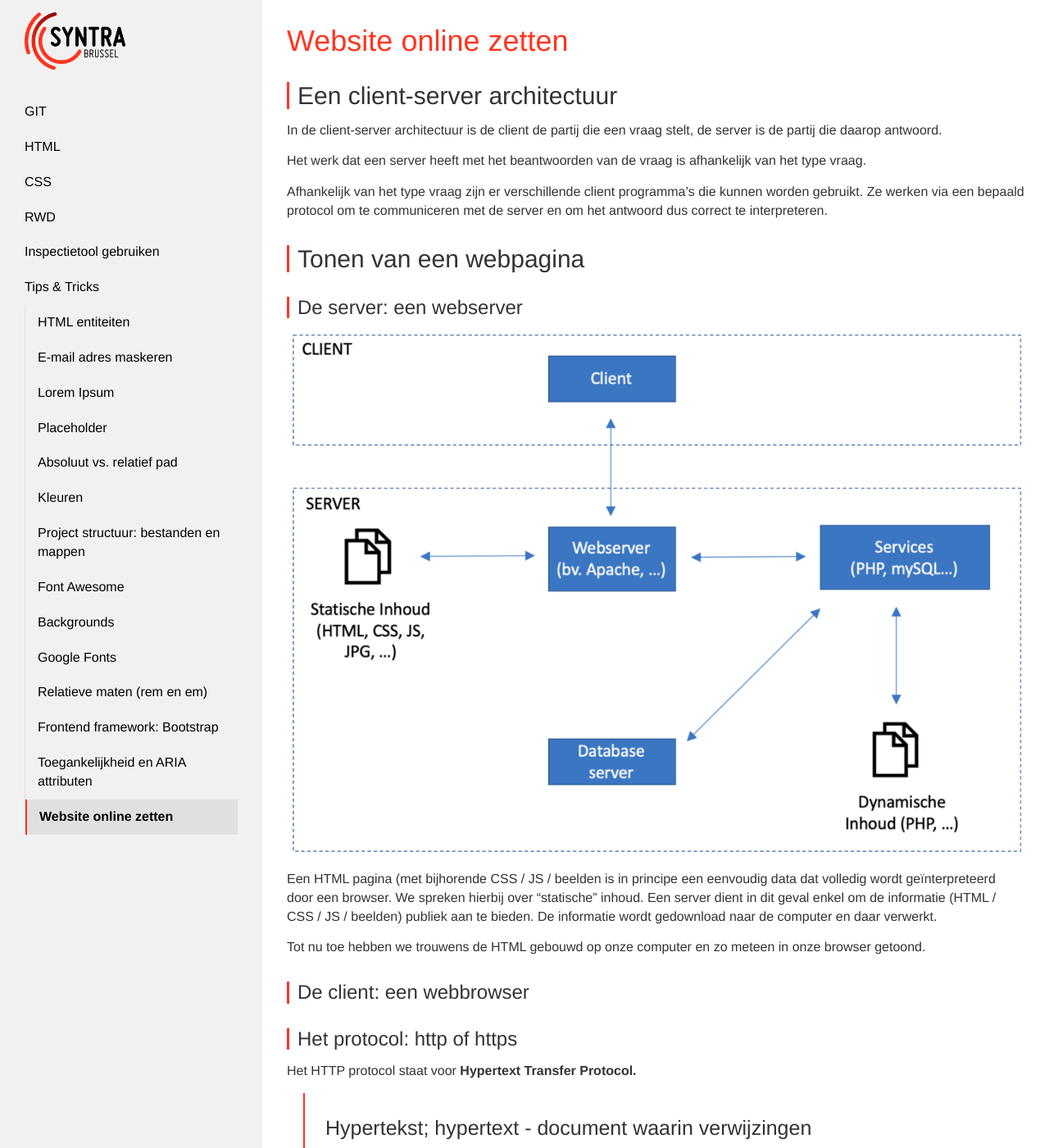
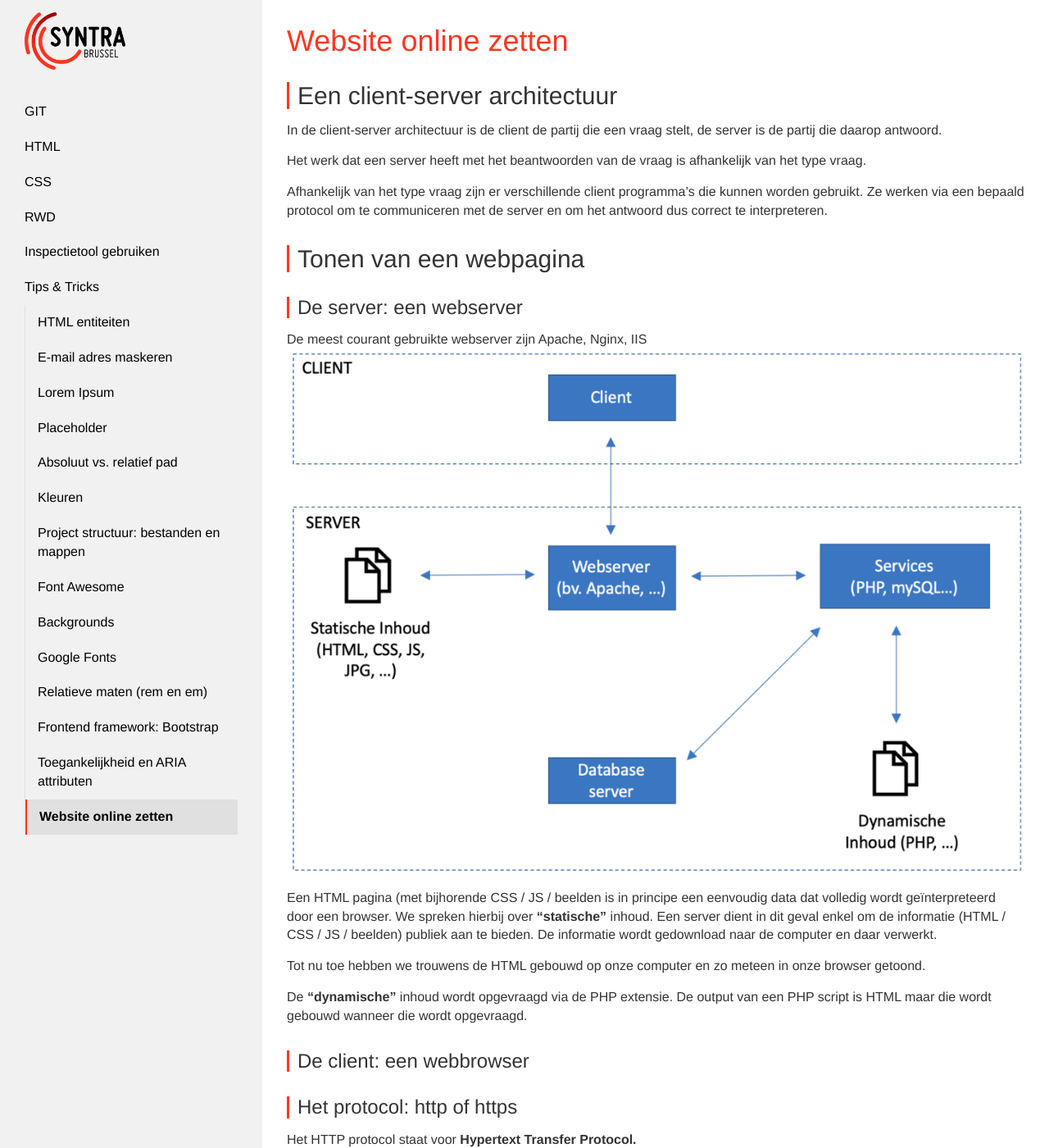
Before and after one commit to Syntra-Brussel/webdesign, a Jekyll site: the page built from tips-and-tricks/website-online-zetten.md, in a window 1280 px wide and 1400 px high. Shown: the whole window at 82% size. Built offline with Jekyll 4.4.1, drawn with Linux system fonts in a browser that asks for light colours; nearby versions of some CDN libraries; a script that is not in the unit is left out.

Commit message:
Update website-online-zetten.md

```diff
--- a/tips-and-tricks/website-online-zetten.md
+++ b/tips-and-tricks/website-online-zetten.md
@@ -16,10 +16,13 @@ Afhankelijk van het type vraag zijn er verschillende client programma's die kunn
 
 ### De server: een webserver
 
+De meest courant gebruikte webserver zijn Apache, Nginx, IIS
 <img src="/webdesign/tips-and-tricks/images/client_server.png">
-Een HTML pagina (met bijhorende CSS / JS / beelden is in principe een eenvoudig data dat volledig wordt geïnterpreteerd door een browser. We spreken hierbij over "statische" inhoud. Een server dient in dit geval enkel om de informatie (HTML / CSS / JS / beelden) publiek aan te bieden. De informatie wordt gedownload naar de computer en daar verwerkt.
+Een HTML pagina (met bijhorende CSS / JS / beelden is in principe een eenvoudig data dat volledig wordt geïnterpreteerd door een browser. We spreken hierbij over <strong>"statische"</strong> inhoud. Een server dient in dit geval enkel om de informatie (HTML / CSS / JS / beelden) publiek aan te bieden. De informatie wordt gedownload naar de computer en daar verwerkt.
 
 Tot nu toe hebben we trouwens de HTML gebouwd op onze computer en zo meteen in onze browser getoond.
+
+De <strong>"dynamische"</strong> inhoud wordt opgevraagd via de PHP extensie. De output van een PHP script is HTML maar die wordt gebouwd wanneer die wordt opgevraagd.
 
 ### De client: een webbrowser
 
```
